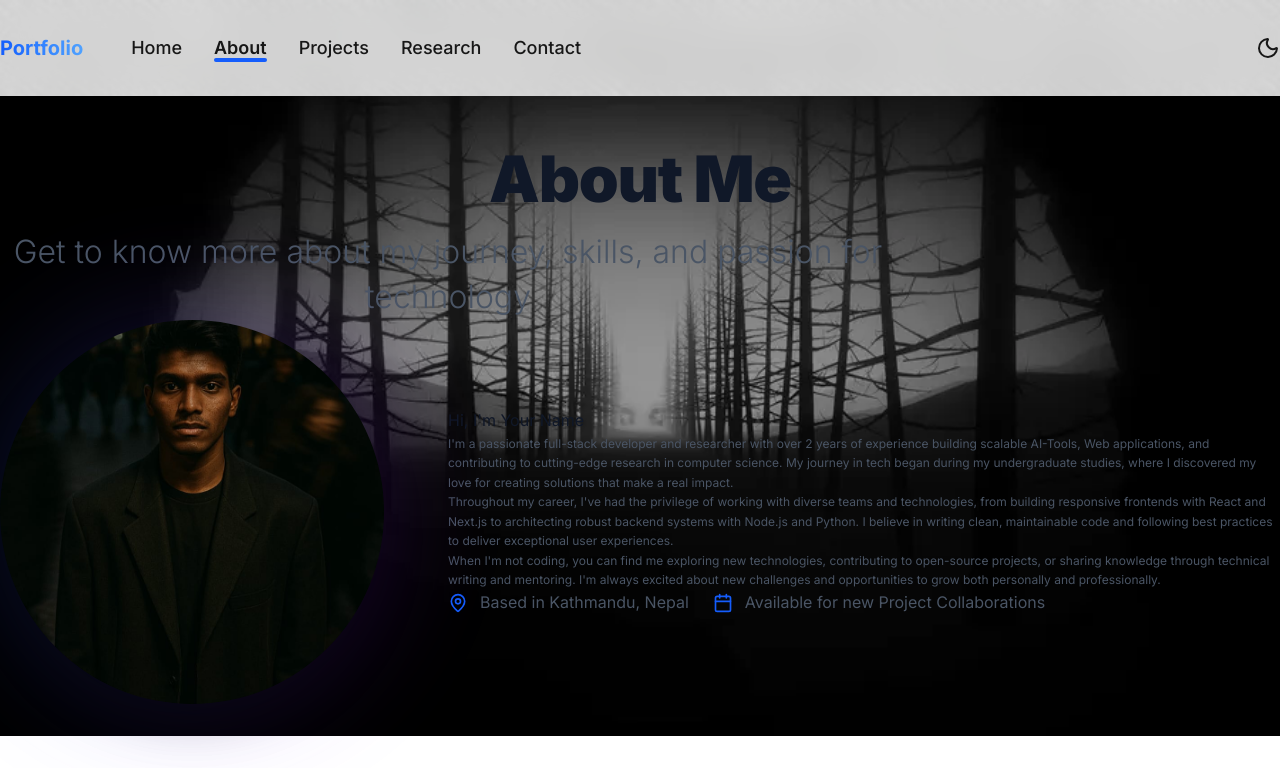
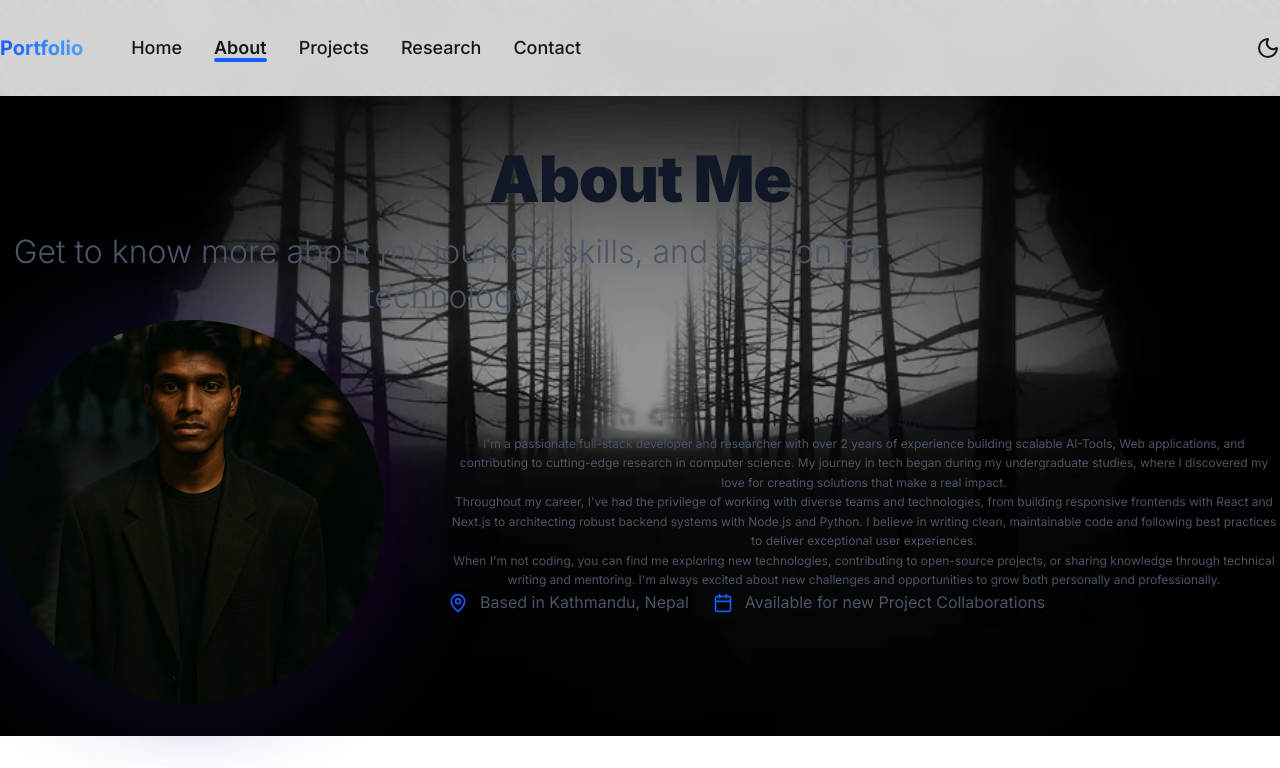
Before and after one commit to Chandan25sharma/portfolio-Chandan-Sharma, a Next.js app: page /about in a window 1280 px wide. Shown: the top 768 px of the page. Built offline with nearby package versions, Linux system fonts and the light colour scheme.

Commit message:
updated footedvdr

```diff
--- a/src/app/about/page.tsx
+++ b/src/app/about/page.tsx
@@ -110,21 +110,21 @@ export default function About() {
               className="lg:col-span-2 space-y-8"
             >
               <div className="space-y-6">
-                <h2 className="text-[12px] font-bold text-gray-900 dark:text-white">
-                  Hi, I&apos;m Your Name
+                <h2 className="text-[12px] font-bold text-gray-900 dark:text-white text-center">
+                  Hi, I&apos;m Chandan Sharma
                 </h2>
-                <p className="text-[12px] text-gray-600 dark:text-gray-400 leading-relaxed">
+                <p className="text-[12px] text-gray-600 dark:text-gray-400 leading-relaxed text-center">
                   I&apos;m a passionate full-stack developer and researcher with over 2 years of experience building scalable AI-Tools, Web
                   applications, and contributing to cutting-edge research in computer science. My journey in tech began
                   during my undergraduate studies, where I discovered my love for creating solutions that make a real impact.
                 </p>
-                <p className="text-[12px] text-gray-600 dark:text-gray-400 leading-relaxed">
+                <p className="text-[12px] text-gray-600 dark:text-gray-400 leading-relaxed text-center">
                   Throughout my career, I&apos;ve had the privilege of working with diverse teams and technologies, from building
                   responsive frontends with React and Next.js to architecting robust backend systems with Node.js and
                   Python. I believe in writing clean, maintainable code and following best practices to deliver exceptional user
                   experiences.
                 </p>
-                <p className="text-[12px] text-gray-600 dark:text-gray-400 leading-relaxed">
+                <p className="text-[12px] text-gray-600 dark:text-gray-400 leading-relaxed text-center">
                   When I&apos;m not coding, you can find me exploring new technologies, contributing to open-source projects, or
                   sharing knowledge through technical writing and mentoring. I&apos;m always excited about new challenges and
                   opportunities to grow both personally and professionally.
--- a/src/app/contact/page.tsx
+++ b/src/app/contact/page.tsx
@@ -169,7 +169,7 @@ return (
             >
               <div className="mb-8">
                 <h2 className="text-2xl font-bold dark:text-white">Send a Message</h2>
-                <p className="mt-2 text-gray-900 dark:text-gray-700">
+                <p className="mt-2 text-gray-900 dark:text-gray-400">
                   Fill out the form below and I&#39;ll get back to you as soon as possible.
                 </p>
               </div>
```
